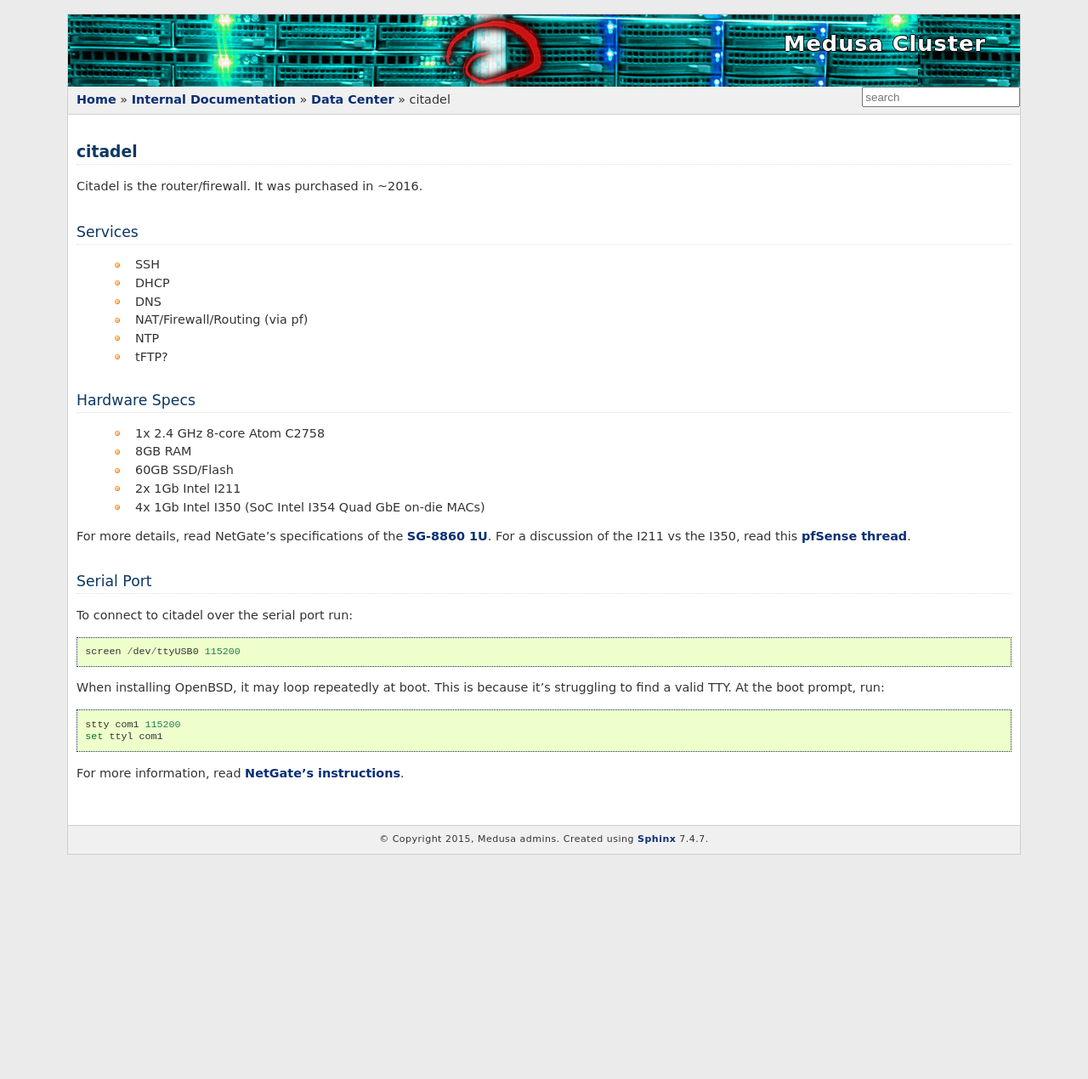
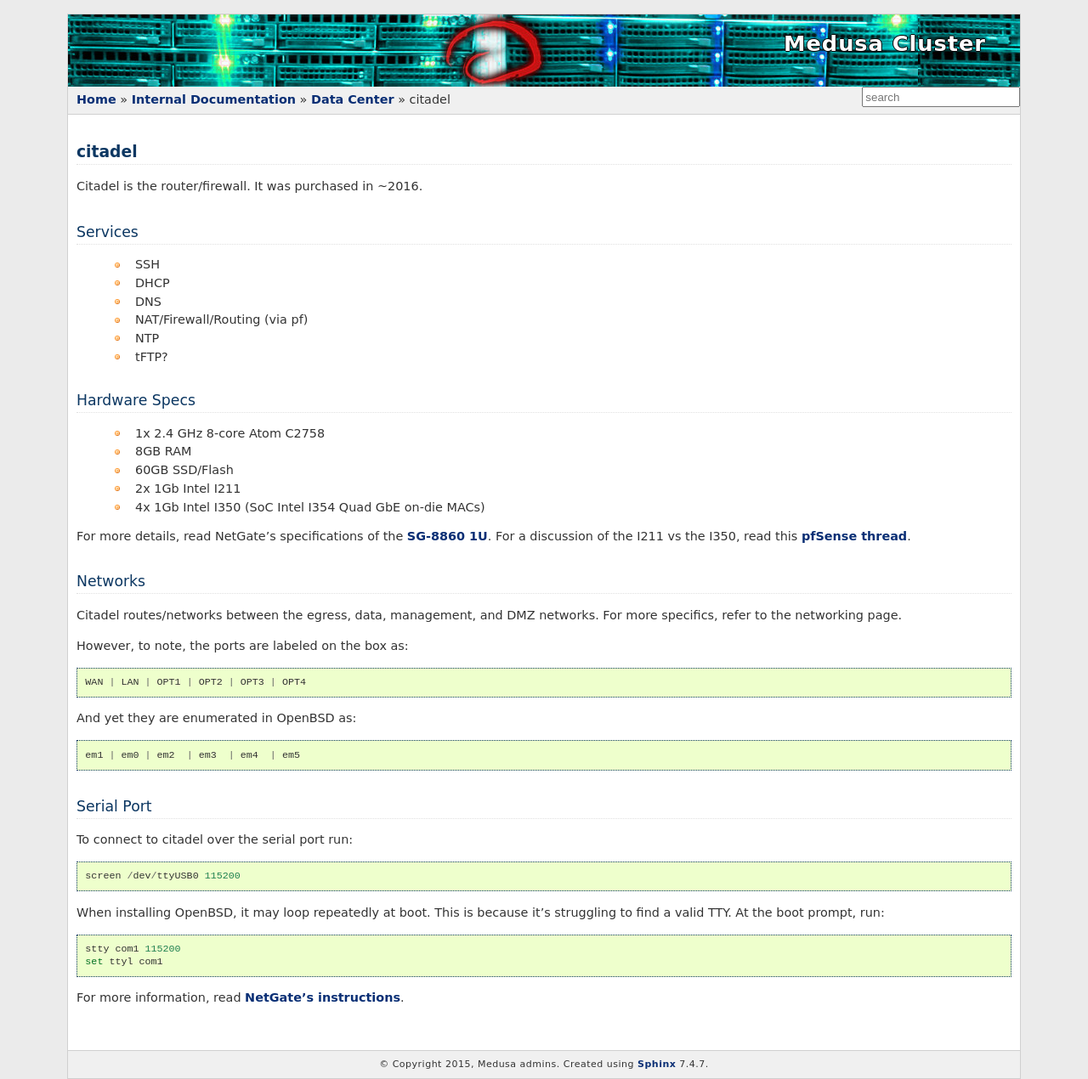
Before and after one commit to psychoinformatics-de/ipsy-docs, a Sphinx documentation site: the page built from source/internal/data_center/citadel.rst, in a window 1280 px wide. Shown: the whole page at 85% size. Built offline with Sphinx 7.4.7, drawn with Linux system fonts in a browser that asks for light colours; formulas are drawn with MathJax 3; before the commit the page ends 1006 px from its top, so only the background shows below that.

Commit message:
Note citadel's port enumeration

```diff
--- a/source/internal/data_center/citadel.rst
+++ b/source/internal/data_center/citadel.rst
@@ -28,6 +28,21 @@ discussion of the I211 vs the I350, read this `pfSense thread`_.
 .. _SG-8860 1U: https://www.netgate.com/products/sg-8860-1u.html
 .. _pfSense thread: https://forum.pfsense.org/index.php?topic=124837.0
 
+Networks
+========
+
+Citadel routes/networks between the egress, data, management, and DMZ networks.
+For more specifics, refer to the networking page.
+
+However, to note, the ports are labeled on the box as::
+
+  WAN | LAN | OPT1 | OPT2 | OPT3 | OPT4
+
+And yet they are enumerated in OpenBSD as::
+
+  em1 | em0 | em2  | em3  | em4  | em5
+
+
 Serial Port
 ===========
 
```
